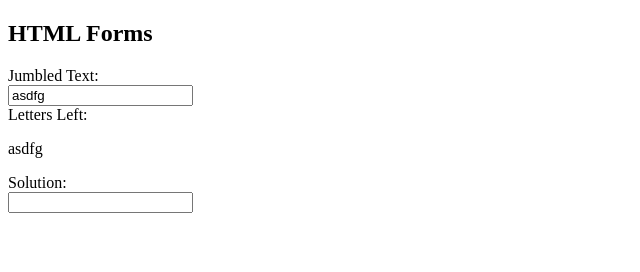
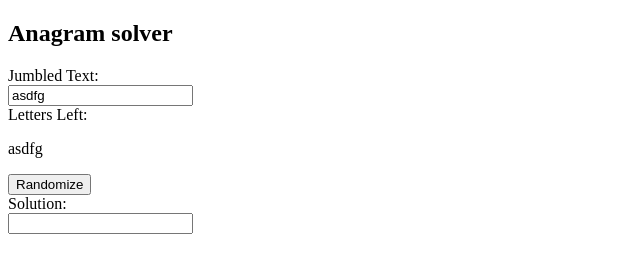
Before and after one commit to mitch3b/HappyHunting, a plain HTML site: page anagramHelper.html in a window 1280 px wide. Shown: the whole page, without its empty margins (0-640 px from the left). Drawn offline with Linux system fonts and the light colour scheme.

Commit message:
add randomization

```diff
--- a/anagramHelper.html
+++ b/anagramHelper.html
@@ -2,14 +2,14 @@
 <html>
 <body>
 
-<h2>HTML Forms</h2>
+<h2>Anagram solver</h2>
 
 
 <label for="fname">Jumbled Text:</label><br>
 <input type="text" id="jumbledText" name="jumbledText" value="asdfg"><br>
 <label for="fname">Letters Left:</label><br>
 <p id="lettersLeft"></p>
-
+<button id="randomizeButton" onclick="randomize()"> Randomize </button> <br>
 <label for="lname">Solution:</label><br>
 <input type="text" id="solutionText" name="solutionText" value=""><br><br>
 
@@ -50,6 +50,14 @@
       return str.slice(0,index) + str.slice(index+1);
   }
 
+  function randomize() {
+    let lettersLeft = document.getElementById('lettersLeft').textContent;
+
+    lettersLeft = lettersLeft.split('').sort(function(){return 0.5-Math.random()}).join('');
+
+    document.getElementById('lettersLeft').textContent = lettersLeft;
+  }
+
   updateLettersLeft();
 
 </script>
```
